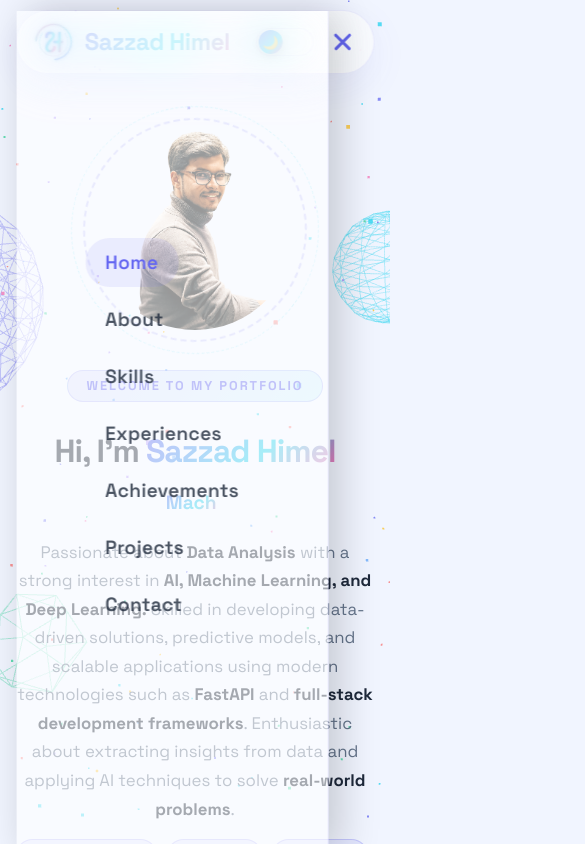
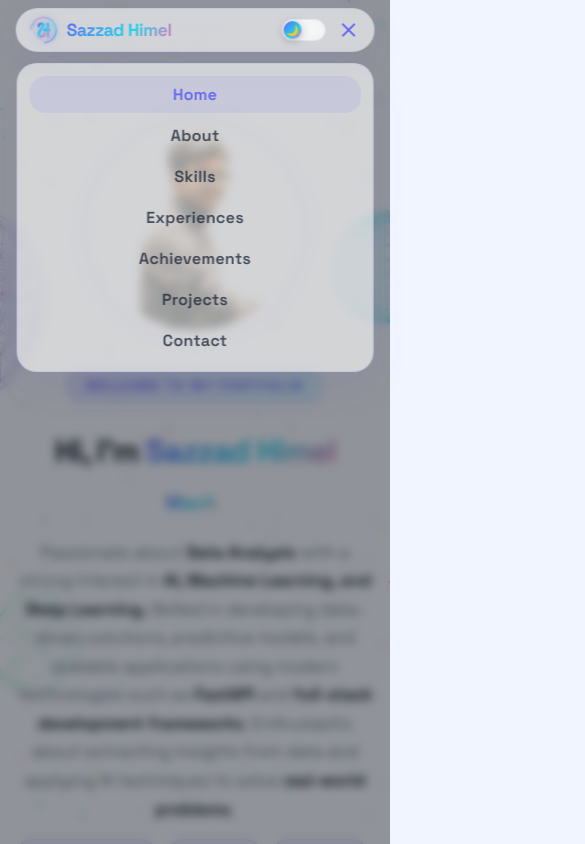
Before and after one commit to SazzadHimel/Sazzad-Himel, a React (Vite) app: page / in a window 390 px wide. Both pictures are taken after a click on the button "Menu". Shown: the top 844 px of the page, 585 px wide, since content can reach past the window. Built offline with nearby package versions, Linux system fonts and the light colour scheme.

Commit message:
Responsive design fixed

```diff
--- a/src/Components/3D/CanvasBackground.jsx
+++ b/src/Components/3D/CanvasBackground.jsx
@@ -159,8 +159,8 @@ const CanvasBackground = () => {
         position: "fixed",
         top: 0,
         left: 0,
-        width: "100vw",
-        height: "100vh",
+        width: "100%",
+        height: "100%",
         zIndex: -1,
         pointerEvents: "none",
       }}
--- a/src/Components/Navbar/Navbar.css
+++ b/src/Components/Navbar/Navbar.css
@@ -40,18 +40,23 @@
   font-weight: 900;
   letter-spacing: -0.5px;
   transition: transform 0.3s ease;
+  white-space: nowrap;
+  flex-shrink: 0;
 }
 
 .navbar__brand:hover .navbar__brand-text {
   transform: scale(1.02);
 }
 
-.navbar__logo-svg {
+.navbar__logo {
+  width: 42px;
+  height: 42px;
+  flex-shrink: 0;
   transition: transform 0.4s ease;
   filter: drop-shadow(0 0 4px rgba(99, 102, 241, 0.35));
 }
 
-.navbar__brand:hover .navbar__logo-svg {
+.navbar__brand:hover .navbar__logo {
   transform: scale(1.08) rotate(5deg);
 }
 
@@ -66,13 +71,23 @@
 }
 
 @keyframes spin-orbit {
-  from { transform: rotate(0deg); }
-  to { transform: rotate(360deg); }
+  from {
+    transform: rotate(0deg);
+  }
+
+  to {
+    transform: rotate(360deg);
+  }
 }
 
 @keyframes spin-orbit-reverse {
-  from { transform: rotate(360deg); }
-  to { transform: rotate(0deg); }
+  from {
+    transform: rotate(360deg);
+  }
+
+  to {
+    transform: rotate(0deg);
+  }
 }
 
 /* Menu */
@@ -143,6 +158,7 @@
   display: flex;
   align-items: center;
   gap: 14px;
+  flex-shrink: 0;
 }
 
 /* Theme Toggle */
@@ -220,46 +236,124 @@
   background: var(--tertiary-color);
 }
 
+/* Overlay Backdrop */
+.navbar__overlay {
+  position: fixed;
+  top: 0;
+  left: 0;
+  right: 0;
+  bottom: 0;
+  background: rgba(0, 0, 0, 0.4);
+  backdrop-filter: blur(5px);
+  -webkit-backdrop-filter: blur(5px);
+  opacity: 0;
+  pointer-events: none;
+  transition: opacity 0.4s cubic-bezier(0.16, 1, 0.3, 1);
+  z-index: 998;
+}
+
+.navbar__overlay--open {
+  opacity: 1;
+  pointer-events: auto;
+}
+
 /* Responsive */
 @media (max-width: 960px) {
+  .navbar {
+    padding: 10px 20px;
+  }
+
+  .navbar__brand-text {
+    font-size: 1.3rem;
+  }
+
+  .navbar__logo {
+    width: 36px;
+    height: 36px;
+  }
+
+  /* Compact Theme Toggle for Tablet */
+  .navbar__theme-track {
+    width: 50px;
+    height: 24px;
+    border-radius: 12px;
+  }
+
+  .navbar__theme-thumb {
+    width: 20px;
+    height: 20px;
+    font-size: 11px;
+  }
+
+  .navbar__theme-thumb--dark {
+    transform: translateX(24px);
+  }
+
   .navbar__hamburger {
     display: flex;
+    gap: 4px;
   }
 
+  .navbar__hamburger span {
+    width: 20px;
+    height: 2px;
+  }
+
+  .navbar__hamburger--open span:nth-child(1) {
+    transform: translateY(6px) rotate(45deg);
+  }
+
+  .navbar__hamburger--open span:nth-child(3) {
+    transform: translateY(-6px) rotate(-45deg);
+  }
+
+  /* Floating Dropdown Card for Tablet & Mobile */
   .navbar__menu {
-    position: fixed;
-    top: 0;
-    left: -100%;
-    width: min(320px, 80vw);
-    height: 100vh;
+    position: absolute;
+    top: calc(100% + 12px);
+    left: 0;
+    right: 0;
+    width: 100%;
+    height: auto;
     background: var(--card-bg);
     backdrop-filter: blur(24px) saturate(200%);
     -webkit-backdrop-filter: blur(24px) saturate(200%);
-    border-right: 1px solid var(--card-border);
-    transition: left 0.4s cubic-bezier(0.25, 1, 0.5, 1);
+    border: 1px solid var(--card-border);
+    border-radius: 24px;
+    box-shadow: 0 16px 40px var(--shadow-color);
+    transition: all 0.35s cubic-bezier(0.16, 1, 0.3, 1);
     display: flex;
     align-items: center;
     justify-content: center;
-    box-shadow: 10px 0 40px rgba(0, 0, 0, 0.2);
     z-index: 999;
+    padding: 16px;
+    opacity: 0;
+    transform: translateY(-10px) scale(0.98);
+    pointer-events: none;
   }
 
   .navbar__menu--open {
     left: 0;
+    opacity: 1;
+    transform: translateY(0) scale(1);
+    pointer-events: auto;
   }
 
   .navbar__menu ul {
     flex-direction: column;
-    gap: 8px;
-    align-items: flex-start;
-    padding: 40px;
+    gap: 4px;
+    align-items: stretch;
+    padding: 0;
+    width: 100%;
   }
 
   .navbar__link {
-    font-size: 1.2rem;
-    padding: 12px 20px;
+    font-size: 1.05rem;
+    padding: 10px 18px;
     width: 100%;
-    align-items: flex-start;
+    align-items: center;
+    justify-content: space-between;
+    border-radius: 16px;
   }
 
   .navbar__active-dot {
@@ -269,6 +363,75 @@
 
 @media (max-width: 480px) {
   .navbar {
-    padding: 10px 16px;
+    width: 92%;
+    /* Keep width consistent with desktop/tablet */
+    padding: 6px 12px;
+    /* Reduced height by further reducing vertical padding */
+    top: 12px;
+  }
+
+  .navbar--scrolled {
+    top: 8px;
+  }
+
+  .navbar__brand {
+    gap: 8px;
+  }
+
+  .navbar__brand-text {
+    font-size: 1.1rem;
+    /* Scaled down brand text for small screens */
+  }
+
+  .navbar__logo {
+    width: 30px;
+    /* Compact logo size */
+    height: 30px;
+  }
+
+  /* Extra Compact Theme Toggle for Mobile */
+  .navbar__theme-track {
+    width: 44px;
+    height: 22px;
+    border-radius: 11px;
+    padding: 1px;
+  }
+
+  .navbar__theme-thumb {
+    width: 18px;
+    height: 18px;
+    font-size: 10px;
+  }
+
+  .navbar__theme-thumb--dark {
+    transform: translateX(22px);
+  }
+
+  .navbar__right {
+    gap: 10px;
+    /* Tighter spacing */
+  }
+
+  .navbar__hamburger span {
+    width: 18px;
+    /* Tighter hamburger width */
+  }
+
+  .navbar__hamburger--open span:nth-child(1) {
+    transform: translateY(6px) rotate(45deg);
+  }
+
+  .navbar__hamburger--open span:nth-child(3) {
+    transform: translateY(-6px) rotate(-45deg);
+  }
+
+  .navbar__menu {
+    border-radius: 20px;
+    padding: 12px;
+  }
+
+  .navbar__link {
+    font-size: 1rem;
+    padding: 8px 14px;
   }
 }
--- a/src/Components/Navbar/Navbar.jsx
+++ b/src/Components/Navbar/Navbar.jsx
@@ -34,9 +34,14 @@ const Navbar = ({ activeSection, navigateTo }) => {
   };
 
   return (
+    <>
+      <div
+        className={`navbar__overlay ${isMenuOpen ? "navbar__overlay--open" : ""}`}
+        onClick={() => setIsMenuOpen(false)}
+      />
       <nav className="navbar navbar--scrolled">
         <div className="navbar__brand" onClick={() => handleNav("hero")}>
-        <Logo />
+          <Logo className="navbar__logo" />
           <span className="navbar__brand-text text-gradient">Sazzad Himel</span>
         </div>
 
@@ -79,6 +84,7 @@ const Navbar = ({ activeSection, navigateTo }) => {
           </button>
         </div>
       </nav>
+    </>
   );
 };
 
--- a/src/index.css
+++ b/src/index.css
@@ -74,6 +74,8 @@
 
 html {
   scroll-behavior: smooth;
+  overflow-x: hidden;
+  width: 100%;
 }
 
 body {
@@ -81,6 +83,7 @@ body {
   color: var(--text-color);
   min-height: 100vh;
   overflow-x: hidden;
+  width: 100%;
   line-height: 1.6;
   transition: background-color 0.4s ease, color 0.4s ease;
 }
```
Lines whose indentation alone changed are shown as unchanged.
